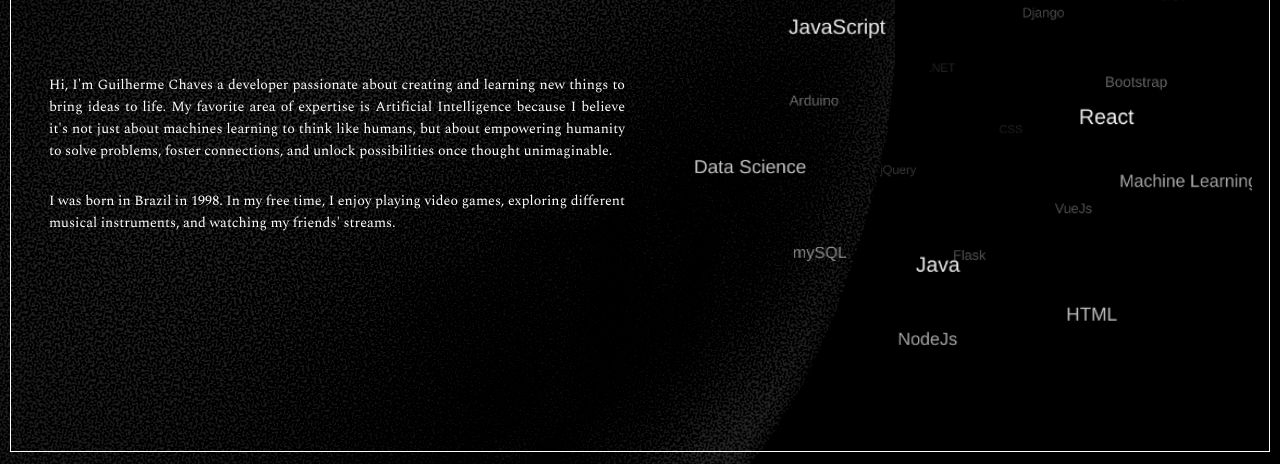
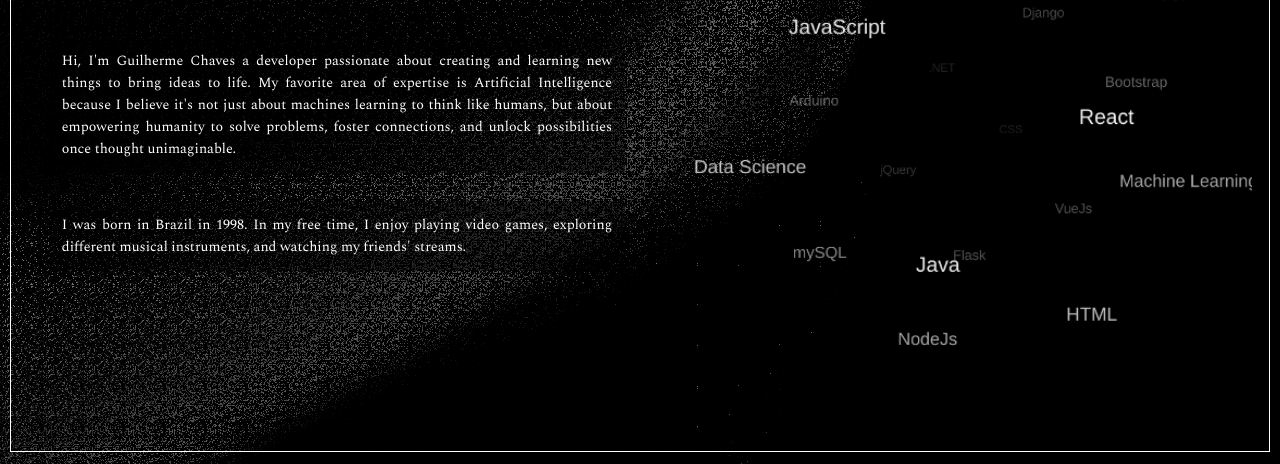
Before and after one commit to guilhermegnc/guilhermegnc.github.io, a plain HTML site: page index.html in a window 1280 px wide. Shown: the part 336-800 px from the top of the page. Drawn offline with nearby package versions, Linux system fonts and the light colour scheme; animation ran at ten frames a second.

Commit message:
Changing fragmentShader file

```diff
--- a/fragmentShader.glsl
+++ b/fragmentShader.glsl
@@ -1,27 +1,37 @@
 precision highp float;
 
+uniform sampler2D grainTex;
+uniform sampler2D blurTex;
 uniform float time;
-uniform sampler2D grainTexture;
+uniform float seed;
+uniform vec3 back;
+uniform float param1;
+uniform float param2;
+uniform float param3;
 varying vec2 vUv;
-uniform vec3 color;
-uniform vec2 u_resolution;  // Added uniform for resolution
 
-// Simplex noise function (copy the code you provided)
-vec3 mod289(vec3 x) { return x - floor(x * (1.0 / 289.0)) * 289.0; }
-vec2 mod289(vec2 x) { return x - floor(x * (1.0 / 289.0)) * 289.0; }
-vec3 permute(vec3 x) { return mod289(((x * 34.0) + 1.0) * x); }
+#define PI 3.141592653589793
 
+// GLSL Simplex Noise (from Ashima Arts)
+vec3 mod289(vec3 x) {
+    return x - floor(x * (1.0 / 289.0)) * 289.0;
+}
+vec2 mod289(vec2 x) {
+    return x - floor(x * (1.0 / 289.0)) * 289.0;
+}
+vec3 permute(vec3 x) {
+    return mod289(((x * 34.0) + 10.0) * x);
+}
 float snoise(vec2 v) {
     const vec4 C = vec4(0.211324865405187, 0.366025403784439, -0.577350269189626, 0.024390243902439);
     vec2 i = floor(v + dot(v, C.yy));
     vec2 x0 = v - i + dot(i, C.xx);
-    vec2 i1 = vec2(0.0);
-    i1 = (x0.x > x0.y) ? vec2(1.0, 0.0) : vec2(0.0, 1.0);
-    vec2 x1 = x0.xy + C.xx - i1;
-    vec2 x2 = x0.xy + C.zz;
+    vec2 i1 = (x0.x > x0.y) ? vec2(1.0, 0.0) : vec2(0.0, 1.0);
+    vec4 x12 = x0.xyxy + C.xxzz;
+    x12.xy -= i1;
     i = mod289(i);
     vec3 p = permute(permute(i.y + vec3(0.0, i1.y, 1.0)) + i.x + vec3(0.0, i1.x, 1.0));
-    vec3 m = max(0.5 - vec3(dot(x0, x0), dot(x1, x1), dot(x2, x2)), 0.0);
+    vec3 m = max(0.5 - vec3(dot(x0, x0), dot(x12.xy, x12.xy), dot(x12.zw, x12.zw)), 0.0);
     m = m * m;
     m = m * m;
     vec3 x = 2.0 * fract(p * C.www) - 1.0;
@@ -29,80 +39,48 @@ float snoise(vec2 v) {
     vec3 ox = floor(x + 0.5);
     vec3 a0 = x - ox;
     m *= 1.79284291400159 - 0.85373472095314 * (a0 * a0 + h * h);
-    vec3 g = vec3(0.0);
+    vec3 g;
     g.x = a0.x * x0.x + h.x * x0.y;
-    g.yz = a0.yz * vec2(x1.x, x2.x) + h.yz * vec2(x1.y, x2.y);
+    g.yz = a0.yz * x12.xz + h.yz * x12.yw;
     return 130.0 * dot(m, g);
+}
+float snoise01(vec2 v) {
+    return (1.0 + snoise(v)) * 0.5;
+}
+float noise2d(vec2 st) {
+    return snoise01(vec2(st.x + time * 0.02, st.y - time * 0.04 + seed));
+}
+float pattern(vec2 p) {
+    vec2 q = vec2(noise2d(p + vec2(0.0, 0.0)), noise2d(p + vec2(5.2, 1.3)));
+    vec2 r = vec2(noise2d(p + 4.0 * q + vec2(1.7, 9.2)), noise2d(p + 4.0 * q + vec2(8.3, 2.8)));
+    return noise2d(p + 1.0 * r);
 }
 
 void main() {
-    vec2 st = gl_FragCoord.xy / u_resolution.xy;
-    st.x *= u_resolution.x / u_resolution.y;
+    vec2 uv = vUv;
+    vec2 p = gl_FragCoord.xy;
 
-    // Generate noise pattern
-    float n = snoise(st * 200.0 + time * 0.05);  // Add time for animation effect
+    // Texture sampling
+    vec3 grainColor = texture2D(grainTex, mod(p * param1 * 5.0, 1024.0) / 1024.0).rgb;
+    float blurAlpha = texture2D(blurTex, uv).a;
 
-    // Grain effect (using noise texture)
-    vec4 grain = texture2D(grainTexture, vUv);
+    // Grains
+    float gr = pow(grainColor.r * 1.0, 1.5) + 0.5 * (1.0 - blurAlpha);
+    float gg = grainColor.g;
+    float ax = param2 * gr * cos(gg * 2.0 * PI);
+    float ay = param2 * gr * sin(gg * 2.0 * PI);
 
-    // Configuração para número de ondas
-    float maxOffset = 2.0;  // Valor máximo de randomOffset
-    float minOffset = 1.0;   // Valor mínimo de randomOffset
-    float cycleTime = 50.0;   // Duração de um ciclo completo (em segundos)
+    // Noise
+    float ndx = 1.0 * 1.0 * param3 + 0.1 * (1.0 - blurAlpha);
+    float ndy = 2.0 * 1.0 * param3 + 0.1 * (1.0 - blurAlpha);
+    float nx = uv.x * ndx + ax;
+    float ny = uv.y * ndy + ay;
+    float n = pattern(vec2(nx, ny));
+    n = pow(n * 1.05, 5.0);
+    n = smoothstep(0.6, 1.0, n);
 
-    // Cria um padrão triangular para randomOffset
-    float phase = mod(time / cycleTime, 1.0);  // Tempo normalizado para [0, 1]
-    float triWave = abs(2.0 * phase - 1.0);   // Função triangular [0, 1, 0]
-    float randomOffset = mix(minOffset, maxOffset, triWave);  // Interpolação
+    vec3 front = vec3(0.5);
+    vec3 result = mix(back, front, n);
 
-    // Ângulo de rotação baseado no tempo
-    float angle = triWave * 0.5; // A velocidade da rotação depende de 'time'
-
-    // Calculando a matriz de rotação
-    float cosAngle = cos(angle);
-    float sinAngle = sin(angle);
-
-    // Coordenadas rotacionadas
-    float rotatedX = vUv.x * cosAngle - vUv.y * sinAngle;
-    float rotatedY = vUv.x * sinAngle + vUv.y * cosAngle;
-
-    // Usando as coordenadas rotacionadas para o cálculo da onda
-    float wave = (sin(time + rotatedX * 35.0 * randomOffset) * 0.7 + 0.5)
-            + (cos(time + rotatedY * 20.0 * randomOffset) * 0.5 + 0.5);
-
-    vec3 finalColor = mix(grain.rgb, color, wave);  // Mix grain and color based on wave
-    finalColor += n * 0.2;  // Add noise to color
-
-    // Calculate aspect ratio
-    float aspectRatio = u_resolution.x / u_resolution.y;
-
-    // Calculate scaled texture coordinates
-    vec2 scaledSt = st;
-    if (aspectRatio > 1.0) { // Wider than tall
-        scaledSt.y *= aspectRatio;
-    } else { // Taller than wide
-        scaledSt.x /= aspectRatio;
-    }
-
-    // Calculate distance from center
-    vec2 center = vec2(0.5, 0.5);
-    vec2 distanceToCenter = scaledSt - center;
-    float distance = length(distanceToCenter);
-
-    // Determine fade-out radius (adjust this value)
-    float fadeRadius = 0.0001; // Fraction of the longest dimension
-
-    // Calculate normalized distance (0.0 at center, 1.0 at fade-out radius)
-    float normalizedDistance = distance / (max(u_resolution.x, u_resolution.y) * fadeRadius);
-
-    // Calculate smooth edge fade (0.0 at center, 1.0 at edge)
-    float edgeFade = smoothstep(0.7, 14.0, normalizedDistance);
-
-    // Apply edge fade to final color
-    finalColor *= (0.7-edgeFade);
-
-    // Decrease alpha at the center to create transparency
-    float alpha = 1.0 - edgeFade * (0.7 + n * 0.3); // Apply noise to alpha near edges
-
-    gl_FragColor = vec4(finalColor, alpha);  // Set final color with alpha
+    gl_FragColor = vec4(result, blurAlpha);
 }
--- a/sceneSetup.js
+++ b/sceneSetup.js
@@ -1,77 +1,86 @@
-// Fetch the shaders
+// Fetch shaders in parallel
 export async function loadShaders() {
-    const vertexShader = await fetch('vertexShader.glsl')
-    .then(res => {
-        if (!res.ok) throw new Error(`Failed to load vertex shader: ${res.statusText}`);
-        return res.text();
-    });
-    const fragmentShader = await fetch('fragmentShader.glsl')
-    .then(res => {
-        if (!res.ok) throw new Error(`Failed to load fragment shader: ${res.statusText}`);
-        return res.text();
-    });
+    try {
+        const [vertexShader, fragmentShader] = await Promise.all([
+            fetch('vertexShader.glsl').then(res => {
+                if (!res.ok) throw new Error(`Vertex shader failed: ${res.statusText}`);
+                return res.text();
+            }),
+            fetch('fragmentShader.glsl').then(res => {
+                if (!res.ok) throw new Error(`Fragment shader failed: ${res.statusText}`);
+                return res.text();
+            })
+        ]);
 
-    // After shaders are loaded, setup scene
-    setupScene(vertexShader, fragmentShader);
+        setupScene(vertexShader, fragmentShader);
+    } catch (err) {
+        console.error('Error loading shaders:', err);
+    }
 }
 
+// Primeiro, vamos atualizar o setup da cena para incluir os novos uniforms
+
 function setupScene(vertexShader, fragmentShader) {
-    // Scene setup with WebGL2 and mobile-friendly settings
     const renderer = new THREE.WebGLRenderer({
-        antialias: false, // Disable antialiasing for better mobile performance
+        antialias: false,
         powerPreference: "high-performance",
         alpha: true
     });
 
-    // Check WebGL capabilities
-    const gl = renderer.getContext();
-    const isWebGL2 = gl instanceof WebGL2RenderingContext;
-    const extensions = renderer.capabilities.extensions;
-
-    if (!isWebGL2 && !extensions.has('OES_standard_derivatives')) {
-        console.warn('Required WebGL extensions not supported');
-        // Fallback handling here
-    }
-
     const scene = new THREE.Scene();
     const camera = new THREE.PerspectiveCamera(75, window.innerWidth / window.innerHeight, 0.1, 1000);
 
-    renderer.setPixelRatio(Math.min(window.devicePixelRatio, 2)); // Limit pixel ratio for mobile
+    renderer.setPixelRatio(Math.min(window.devicePixelRatio, 2));
     renderer.setSize(window.innerWidth, window.innerHeight);
     renderer.domElement.id = "threeCanvas";
     document.body.appendChild(renderer.domElement);
 
-    // Grain Texture with proper settings for mobile
+    // Carregar as duas texturas necessárias
     const textureLoader = new THREE.TextureLoader();
-    const grainTexture = textureLoader.load('images/gray.png',
+
+    // Textura do grain
+    const grainTexture = textureLoader.load('/images/perlin-noise.png',
         (texture) => {
             texture.minFilter = THREE.LinearFilter;
             texture.magFilter = THREE.LinearFilter;
-            texture.generateMipmaps = false; // Disable mipmaps for better performance
+            texture.generateMipmaps = false;
         }
     );
 
-    // Sphere with optimized settings
-    const sphereGeometry = new THREE.SphereGeometry(3.5, 32, 32); // Reduced segments for mobile
+    // Nova textura para o blur (você precisará criar ou fornecer esta textura)
+    const blurTexture = textureLoader.load('/images/blur.jpg',
+        (texture) => {
+            texture.minFilter = THREE.LinearFilter;
+            texture.magFilter = THREE.LinearFilter;
+            texture.generateMipmaps = false;
+        }
+    );
+
+    // Material atualizado com os novos uniforms
     const sphereMaterial = new THREE.ShaderMaterial({
         vertexShader: vertexShader,
         fragmentShader: fragmentShader,
         uniforms: {
             time: { value: 0.0 },
-            grainTexture: { value: grainTexture },
-            color: { value: new THREE.Color(0x0a0a0a) },
-            noiseStrength: { value: 0.1 },
-            u_resolution: { value: new THREE.Vector2(window.innerWidth, window.innerHeight) }
-        }
+            seed: { value: Math.random() }, // Valor aleatório para seed
+            grainTex: { value: grainTexture },
+            blurTex: { value: blurTexture },
+            back: { value: new THREE.Color(0x000000) },
+            param1: { value: 5.0 }, // Controla a escala do grain
+            param2: { value: .4 }, // Controla a intensidade do deslocamento
+            param3: { value: 0.8 }  // Controla a escala do noise
+        },
+        transparent: true // Habilita transparência para usar o blurAlpha
     });
+
+    const sphereGeometry = new THREE.SphereGeometry(3.5, 32, 32);
     const sphere = new THREE.Mesh(sphereGeometry, sphereMaterial);
     scene.add(sphere);
 
-    // Camera position
     camera.position.z = 4;
     sphere.position.x = -2;
 
-    // Improved resize handler with resizeObserver
+    // Handler de redimensionamento
     const resizeObserver = new ResizeObserver(() => {
         const width = window.innerWidth;
         const height = window.innerHeight;
@@ -79,18 +88,16 @@ function setupScene(vertexShader, fragmentShader) {
         renderer.setSize(width, height);
         camera.aspect = width / height;
         camera.updateProjectionMatrix();
-
-        sphere.material.uniforms.u_resolution.value.set(width, height);
     });
     resizeObserver.observe(document.body);
 
-    // Optimized animation loop
+    // Loop de animação atualizado
     let previousTime = 0;
     function animate(currentTime) {
         const deltaTime = (currentTime - previousTime) * 0.001;
         previousTime = currentTime;
 
-        // Update uniforms
+        // Atualizar uniforms
         sphere.material.uniforms.time.value += deltaTime;
 
         renderer.render(scene, camera);
@@ -98,4 +105,15 @@ function setupScene(vertexShader, fragmentShader) {
     }
 
     animate(0);
+
+    return {
+        cleanup: () => {
+            resizeObserver.disconnect();
+            grainTexture.dispose();
+            blurTexture.dispose();
+            sphereGeometry.dispose();
+            sphereMaterial.dispose();
+            renderer.dispose();
+        }
+    };
 }
--- a/style.css
+++ b/style.css
@@ -71,7 +71,7 @@ body, html {
     font-weight: 200;
     margin-top: 0;  /* Remove any top margin */
     line-height: 1;  /* Control line height */
-    padding-left: 0;
+    padding-left: 0.5vw;
     margin-bottom: 4vh;
 }
 
@@ -91,11 +91,13 @@ body, html {
     text-align: justify;
     font-family: 'Spectral', serif;
     font-weight: 400;
+    padding: 1vw;
+    background-color: rgba(0,0,0,0.5);
 }
 
 .contactMessage {
     bottom: 60vh;
-    left: 5vw;
+    left: 4.5vw;
     display: flex;
     flex-direction: column;
     position: fixed;
--- a/vertexShader.glsl
+++ b/vertexShader.glsl
@@ -1,20 +1,8 @@
 precision highp float;
 
 varying vec2 vUv;
-// Add Perlin noise to the vertex positions in the vertex shader
-uniform float time;
-uniform float noiseStrength;  // Control how much the noise affects the sphere
-varying vec3 vPosition;
-
-float perlinNoise(vec3 position) {
-    // Example of using a Perlin noise function
-    return (sin(position.x + time) + cos(position.y + time)) * 0.5;
-}
 
 void main() {
     vUv = uv;
     gl_Position = projectionMatrix * modelViewMatrix * vec4(position, 1.0);
-    vec3 displacedPosition = position + normal * perlinNoise(position) * noiseStrength;
-    vPosition = displacedPosition;
-    gl_Position = projectionMatrix * modelViewMatrix * vec4(displacedPosition, 1.0);
 }
```
Also changed, not shown: index.html (+21 -21 lines), images/blur.jpg (added), images/gray.png (deleted), images/perlin-noise.png (added).
